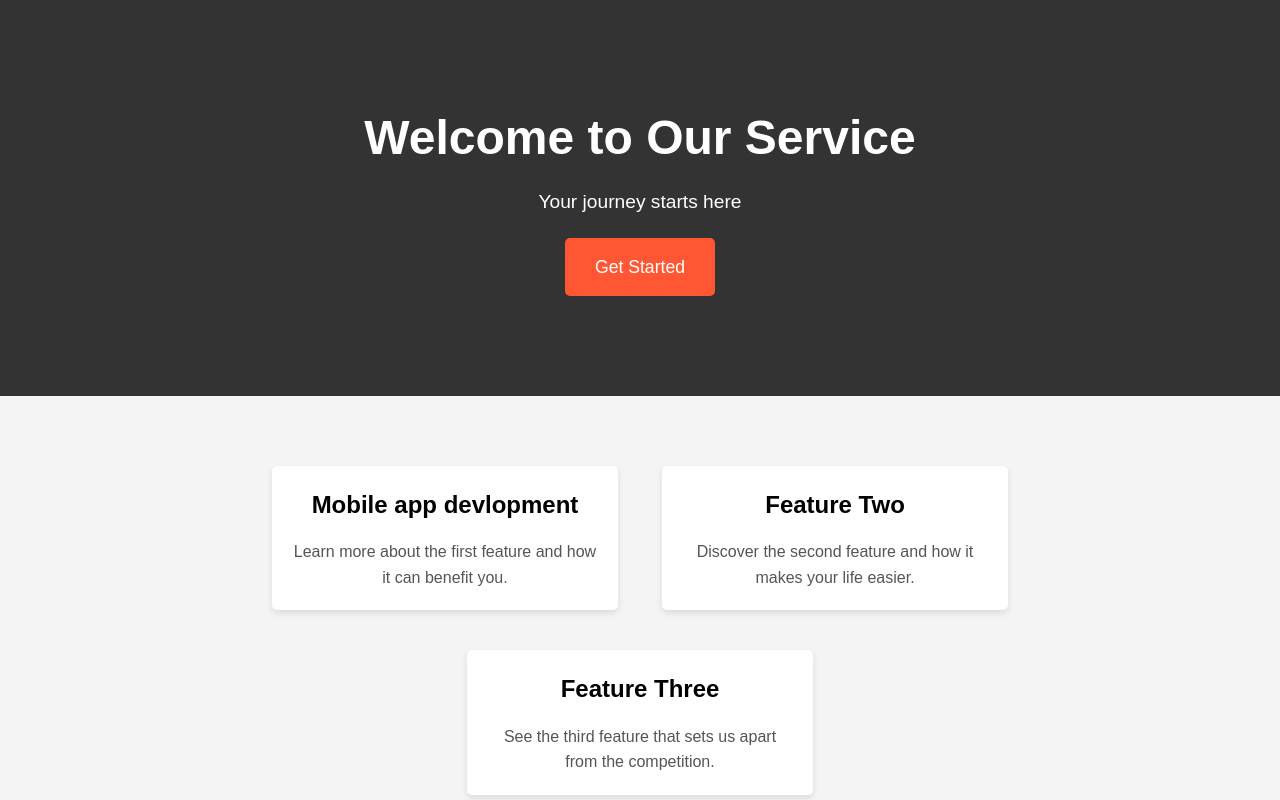
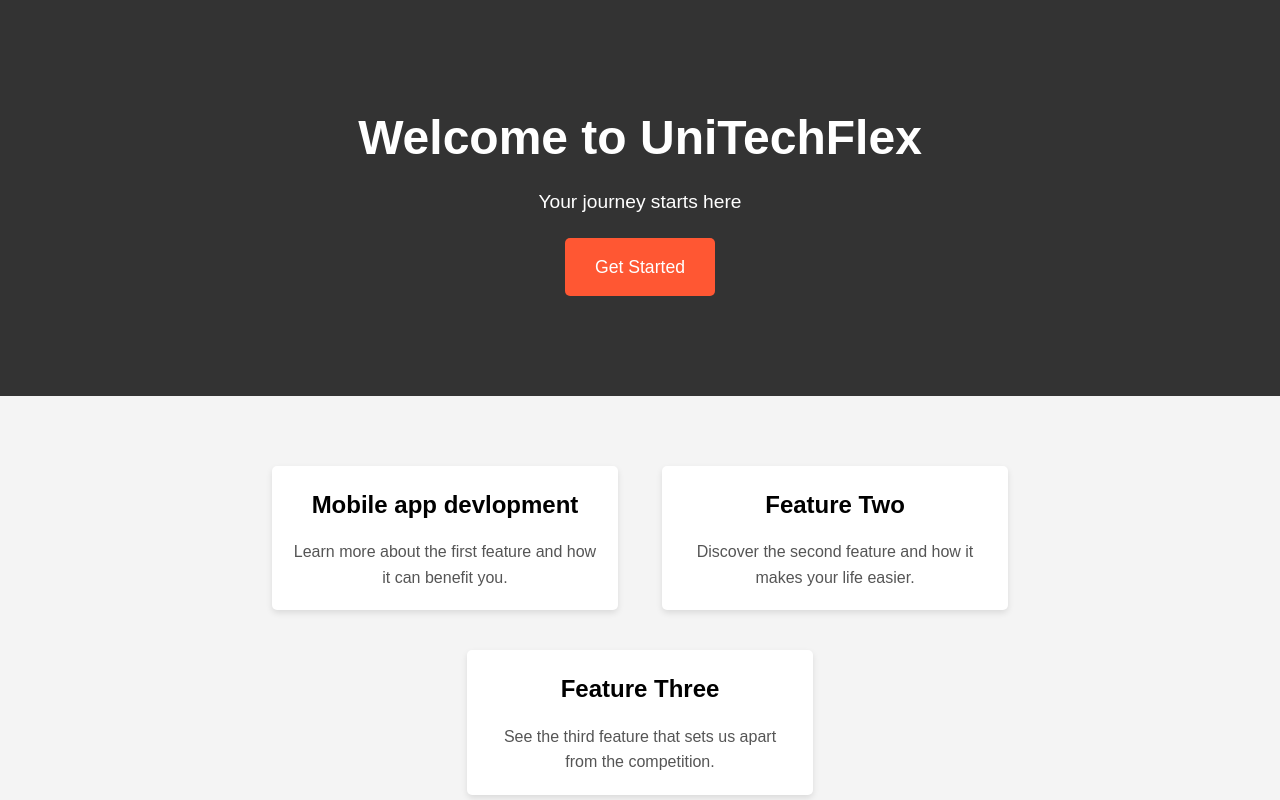
Before and after one commit to Prathm09/myfirststaticweb, a plain HTML site: page index.html in a window 1280 px wide. Shown: the top 800 px of the page. Drawn offline with Linux system fonts and the light colour scheme.

Commit message:
landing page index.html

```diff
--- a/index.html
+++ b/index.html
@@ -10,7 +10,7 @@
 <body>
   <header>
     <div class="container">
-      <h1>Welcome to Our Service</h1>
+      <h1>Welcome to UniTechFlex</h1>
       <p>Your journey starts here</p>
       <a href="#signup" class="cta-button">Get Started</a>
     </div>
```
